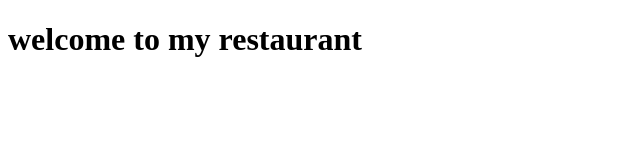
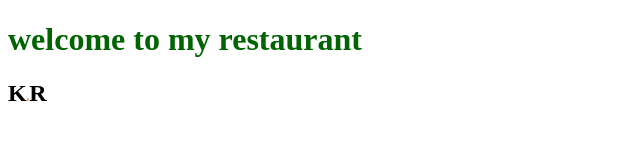
Before and after one commit to Snehakancharla1843/firstwebsite, a plain HTML site: page index.html in a window 1280 px wide. Shown: the whole page, without its empty margins (0-640 px from the left). Drawn offline with Linux system fonts and the light colour scheme.

Commit message:
Add insertions

```diff
--- a/index.html
+++ b/index.html
@@ -2,8 +2,17 @@
 <html>
     <head>
         <title>Kbr Restaurant</title>
+        <style>
+            h1{
+                color: darkgreen;
+            }
+        </style>
     </head>
     <body>
         <h1>welcome to my restaurant</h1>
+        <div contenteditable>
+            <h2>K<span style="color: coral; font-size: 4px;">B</span>R</h2>
+
+        </div>
     </body>
 </html>
```
